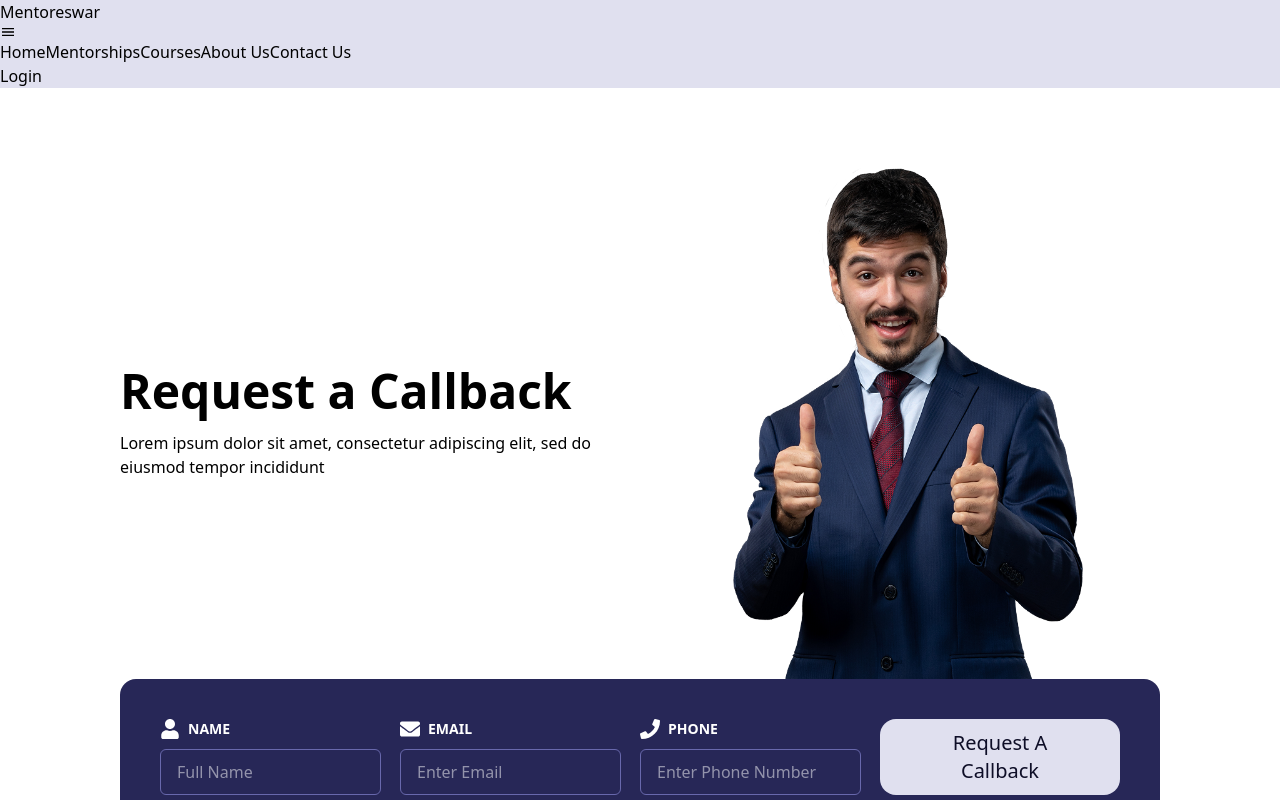
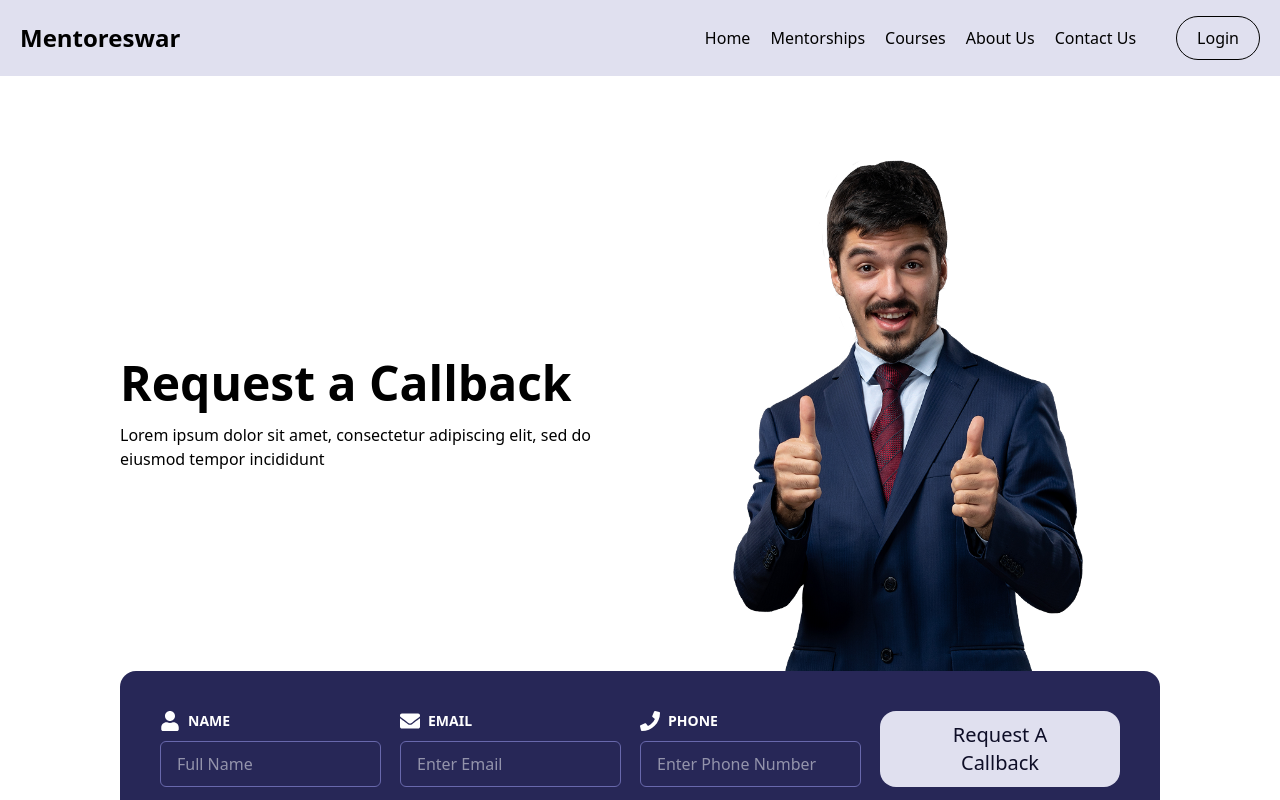
Before and after one commit to MohitSinghSolanki-A/Mentoreshwar, a React (Vite) app in the folder client/: page /contact in a window 1280 px wide. Shown: the top 800 px of the page. Built offline with nearby package versions, Linux system fonts and the light colour scheme.

Commit message:
UI changes fixed

```diff
--- a/client/src/App.css
+++ b/client/src/App.css
@@ -1 +1,7 @@
 @import url("https://fonts.googleapis.com/css2?family=Mulish:wght@300;400;500;600;700&display=swap");
+
+.page-main {
+  width: full;
+  max-width: 1440px;
+  margin: 0 auto;
+}
--- a/client/src/components/Contactus/contactus.css
+++ b/client/src/components/Contactus/contactus.css
@@ -7,6 +7,8 @@
 .contact-container {
   width: 100%;
   max-width: 1440px;
-  margin: 0px auto;
+  /* margin: 0px auto; */
   padding: 80px 120px;
+  margin-top: 80px !important;
+  margin: 0 auto;
 }
--- a/client/src/components/Footer/Footer.jsx
+++ b/client/src/components/Footer/Footer.jsx
@@ -2,7 +2,7 @@ import './Footer.css';
 
 export default function Footer() {
   return (
-    <div className='bg-midnight-800'>
+    <div className='bg-[#0e0e27]'>
       <footer className="footer-container px-4 md:px-10 py-6">
         <div className="flex flex-wrap md:flex-nowrap gap-10 w-full justify-between">
           <div className="p-5 space-y-3 w-full md:w-auto">
--- /dev/null
+++ b/client/src/components/Navbar.css
@@ -0,0 +1,458 @@
+.navbar {
+  display: flex;
+  justify-content: center;
+  align-items: center;
+  padding: 1.25rem 1rem;
+  background-color: var(--primary-color);
+  color: black;
+  position: fixed;
+  width: 100%;
+  top: 0;
+  left: 0;
+  z-index: 999;
+  box-shadow: 0px 4px 10px rgba(0, 0, 0, 0.2);
+  transition: background-color 0.3s ease-in-out;
+}
+
+/* .navbar-container {
+  max-width: 1440px;
+  width: 100%;
+  display: flex;
+  justify-content: space-between;
+  align-items: center;
+} */
+
+.hamburger {
+  display: flex;
+  align-items: center;
+  justify-content: center;
+  font-size: 1.8rem;
+  cursor: pointer;
+  transition: transform 0.3s ease-in-out;
+  height: 40px;
+  width: 40px;
+}
+
+.logo a {
+  color: black;
+  font-size: 1.5rem;
+  text-decoration: none;
+  font-weight: bold;
+  transition: color 0.3s ease;
+}
+
+.logo a:hover {
+  color: black;
+}
+.nav-links {
+  display: flex;
+  gap: 20px;
+}
+.nav-auth {
+  margin-left: 20px;
+}
+.nav-links li {
+  list-style: none;
+}
+.nav-links a {
+  color: black;
+  text-decoration: none;
+  font-size: 1rem;
+  position: relative;
+  transition: color 0.3s ease;
+}
+.nav-links a::after {
+  content: "";
+  position: absolute;
+  width: 0%;
+  height: 2px;
+  bottom: -3px;
+  left: 50%;
+  background-color: black;
+  transition: all 0.3s ease-in-out;
+  transform: translateX(-50%);
+}
+.nav-links a:hover::after {
+  width: 100%;
+}
+.nav-links a:hover {
+  color: black;
+}
+.hamburger {
+  font-size: 24px;
+  cursor: pointer;
+  display: none;
+}
+.navmenu {
+  display: flex;
+  align-items: center;
+  gap: 20px;
+}
+.login-btn {
+  color: black;
+  text-decoration: none;
+  padding: 10px 20px;
+  border: 1px solid black;
+  border-radius: 100px;
+  transition: background-color 0.3s ease, color 0.3s ease, border 0.3s ease;
+}
+.login-btn:hover {
+  color: white;
+  text-decoration: none;
+  padding: 10px 20px;
+  background: black;
+}
+button {
+  background: black;
+  color: black;
+  border: none;
+  padding: 10px 15px;
+  font-size: 1rem;
+  border-radius: 5px;
+  cursor: pointer;
+  transition: all 0.3s ease-in-out;
+}
+
+.icons {
+  display: flex;
+  align-items: center;
+  gap: 15px;
+}
+.icon {
+  font-size: 1.3rem;
+  cursor: pointer;
+  transition: transform 0.3s ease;
+}
+.icon:hover {
+  transform: scale(1.2);
+}
+.hamburger {
+  display: none;
+  font-size: 1.8rem;
+  cursor: pointer;
+  transition: transform 0.3s ease-in-out;
+}
+.hamburger:hover {
+  transform: rotate(90deg);
+}
+@media (max-width: 768px) {
+  .hamburger {
+    display: flexbox;
+    align-items: center;
+  }
+  .login-btn {
+    color: white;
+    border: 1px solid white;
+    border-radius: 100px;
+    transition: background-color 0.3sease, color 0.3sease, border 0.3sease;
+  }
+  .navmenu {
+    position: fixed;
+    top: 80px;
+    right: 0;
+    width: 60%;
+    height: 100vh;
+    background-color: #121212;
+    display: flex;
+    flex-direction: column;
+    align-items: start;
+    padding: 20px 0;
+    overflow: hidden;
+    transform: translateX(-100%);
+    transition: transform 0.3s ease-in-out;
+  }
+  .navmenu.open {
+    display: flex;
+    transform: translateX(0);
+  }
+  .nav-links a {
+    color: white;
+    text-decoration: none;
+    font-size: 1rem;
+    position: relative;
+    transition: color 0.3s ease;
+  }
+  .nav-links {
+    flex-direction: column;
+    gap: 15px;
+    width: 100%;
+    text-align: left;
+    padding: 0 20px;
+  }
+  .nav-auth {
+    margin-top: 20px;
+  }
+  body.menu-open {
+    overflow: hidden;
+  }
+  .overlay {
+    position: sticky;
+    top: 0;
+    left: 0;
+    width: 100%;
+    height: 100vh;
+    background: rgba(0, 0, 0, 0.7);
+    z-index: 999;
+    opacity: 0;
+    visibility: hidden;
+    transition: opacity 0.3s ease-in-out, visibility 0.3s ease-in-out;
+  }
+  .overlay.show {
+    opacity: 0.7;
+    visibility: visible;
+  }
+  .navmenu {
+    display: none;
+  }
+  .navmenu.open {
+    display: flex;
+
+    z-index: 20;
+  }
+}
+
+.overlay {
+  position: fixed;
+  top: 0;
+  left: 0;
+  width: 100%;
+  height: 100vh;
+  background: rgba(0, 0, 0, 0.7);
+
+  z-index: 999;
+
+  opacity: 0;
+  visibility: hidden;
+  transition: opacity 0.3s ease-in-out, visibility 0.3s ease-in-out;
+}
+.overlay.show {
+  opacity: 0.7;
+  visibility: visible;
+}
+.navbar {
+  display: flex;
+  justify-content: center;
+  align-items: center;
+  padding: 1.25rem 1rem;
+  background-color: var(--primary-color);
+  color: black;
+  position: fixed;
+  width: 100%;
+  top: 0;
+  left: 0;
+  z-index: 999;
+  box-shadow: 0px 4px 10px rgba(0, 0, 0, 0.2);
+  transition: background-color 0.3s ease-in-out;
+}
+.navbar-container {
+  max-width: 1440px;
+  width: 100%;
+  display: flex;
+  justify-content: space-between;
+  align-items: center;
+}
+.hamburger {
+  display: flex;
+  align-items: center;
+  justify-content: center;
+  font-size: 1.8rem;
+  cursor: pointer;
+  transition: transform 0.3s ease-in-out;
+  height: 40px;
+  width: 40px;
+}
+.logo a {
+  color: black;
+  font-size: 1.5rem;
+  text-decoration: none;
+  font-weight: bold;
+  transition: color 0.3s ease;
+}
+.logo a:hover {
+  color: black;
+}
+.nav-links {
+  display: flex;
+  gap: 20px;
+}
+.nav-auth {
+  margin-left: 20px;
+}
+.nav-links li {
+  list-style: none;
+}
+.nav-links a {
+  color: black;
+  text-decoration: none;
+  font-size: 1rem;
+  position: relative;
+  transition: color 0.3s ease;
+}
+.nav-links a::after {
+  content: "";
+  position: absolute;
+  width: 0%;
+  height: 2px;
+  bottom: -3px;
+  left: 50%;
+  background-color: black;
+  transition: all 0.3s ease-in-out;
+  transform: translateX(-50%);
+}
+.nav-links a:hover::after {
+  width: 100%;
+}
+.nav-links a:hover {
+  color: black;
+}
+.hamburger {
+  font-size: 24px;
+  cursor: pointer;
+  display: none;
+}
+.navmenu {
+  display: flex;
+  align-items: center;
+  gap: 20px;
+}
+.login-btn {
+  color: black;
+  text-decoration: none;
+  padding: 10px 20px;
+  border: 1px solid black;
+  border-radius: 100px;
+  transition: background-color 0.3s ease, color 0.3s ease, border 0.3s ease;
+}
+.login-btn:hover {
+  color: white;
+  text-decoration: none;
+  padding: 10px 20px;
+  background: black;
+}
+button {
+  background: black;
+  color: black;
+  border: none;
+  padding: 10px 15px;
+  font-size: 1rem;
+  border-radius: 5px;
+  cursor: pointer;
+  transition: all 0.3s ease-in-out;
+}
+
+.icons {
+  display: flex;
+  align-items: center;
+  gap: 15px;
+}
+.icon {
+  font-size: 1.3rem;
+  cursor: pointer;
+  transition: transform 0.3s ease;
+}
+.icon:hover {
+  transform: scale(1.2);
+}
+.hamburger {
+  display: none;
+  font-size: 1.8rem;
+  cursor: pointer;
+  transition: transform 0.3s ease-in-out;
+}
+.hamburger:hover {
+  transform: rotate(90deg);
+}
+@media (max-width: 768px) {
+  .hamburger {
+    display: flex;
+    text-align: center;
+  }
+  .login-btn {
+    color: white;
+    border: 1px solid white;
+    border-radius: 100px;
+    transition: background-color 0.3sease, color 0.3sease, border 0.3sease;
+  }
+  .navmenu {
+    position: fixed;
+    top: 80px;
+    right: 0;
+    width: 60%;
+    height: 100vh;
+    background-color: #121212;
+    display: flex;
+    flex-direction: column;
+    align-items: start;
+    padding: 20px 0;
+    overflow: hidden;
+    transform: translateX(-100%);
+    transition: transform 0.3s ease-in-out;
+  }
+  .navmenu.open {
+    display: flex;
+    transform: translateX(0);
+  }
+  .nav-links a {
+    color: white;
+    text-decoration: none;
+    font-size: 1rem;
+    position: relative;
+    transition: color 0.3s ease;
+  }
+  .nav-links {
+    flex-direction: column;
+    gap: 15px;
+    width: 100%;
+    text-align: left;
+    padding: 0 20px;
+  }
+  .nav-auth {
+    margin-top: 20px;
+  }
+  body.menu-open {
+    overflow: hidden;
+  }
+  .overlay {
+    position: sticky;
+    top: 0;
+    left: 0;
+    width: 100%;
+    height: 100vh;
+    background: rgba(0, 0, 0, 0.7);
+    z-index: 999;
+    opacity: 0;
+    visibility: hidden;
+    transition: opacity 0.3s ease-in-out, visibility 0.3s ease-in-out;
+  }
+  .overlay.show {
+    opacity: 0.7;
+    visibility: visible;
+  }
+  .navmenu {
+    display: none;
+  }
+  .navmenu.open {
+    display: flex;
+
+    z-index: 20;
+  }
+}
+
+.overlay {
+  position: fixed;
+  top: 0;
+  left: 0;
+  width: 100%;
+  height: 100vh;
+  background: rgba(0, 0, 0, 0.7);
+
+  z-index: 999;
+
+  opacity: 0;
+  visibility: hidden;
+  transition: opacity 0.3s ease-in-out, visibility 0.3s ease-in-out;
+}
+.overlay.show {
+  opacity: 0.7;
+  visibility: visible;
+}
--- a/client/src/components/Navbar.jsx
+++ b/client/src/components/Navbar.jsx
@@ -3,6 +3,7 @@ import { Link, useNavigate } from "react-router-dom";
 import { FaXmark } from "react-icons/fa6";
 import { MdMenu } from "react-icons/md";
 import { toast } from "react-toastify";
+import './Navbar.css'
 
 export default function Navbar() {
   const [isLoggedIn, setIsLoggedIn] = useState(false);
@@ -58,8 +59,9 @@ export default function Navbar() {
   return (
     <>
       <div className={`overlay ${menuOpen ? "show" : ""}`} onClick={() => setMenuOpen(false)}></div>
-      <nav className="navbar !bg-[#e0e0ef]">
-        <div className="navbar-container">
+      <div className="!bg-[#e0e0ef] w-full fixed">
+        <nav className="page-main px-5 py-5">
+          <div className="navbar-container ">
             <div className="logo">
               <Link to="/">Mentoreswar</Link>
             </div>
@@ -87,6 +89,7 @@ export default function Navbar() {
             </div>
           </div>
         </nav>
+      </div>
     </>
   );
 }
```
Lines whose indentation alone changed are shown as unchanged.
